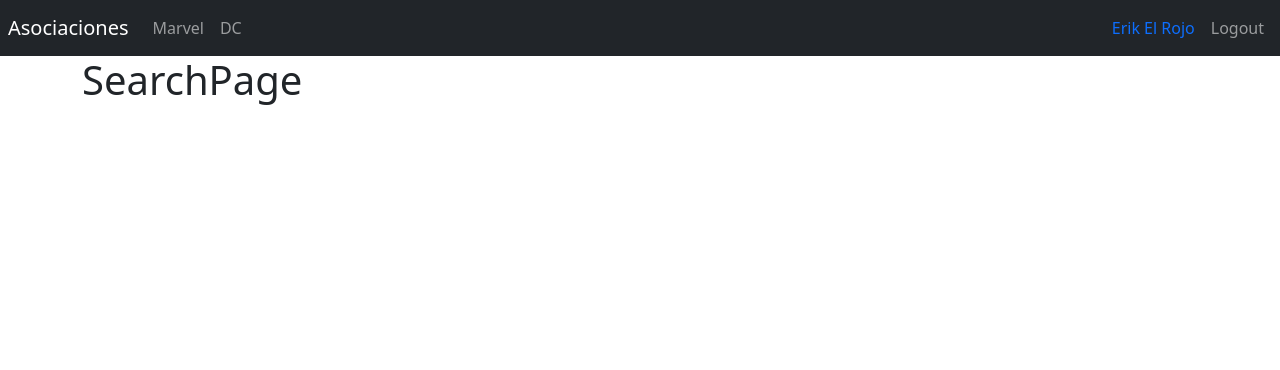
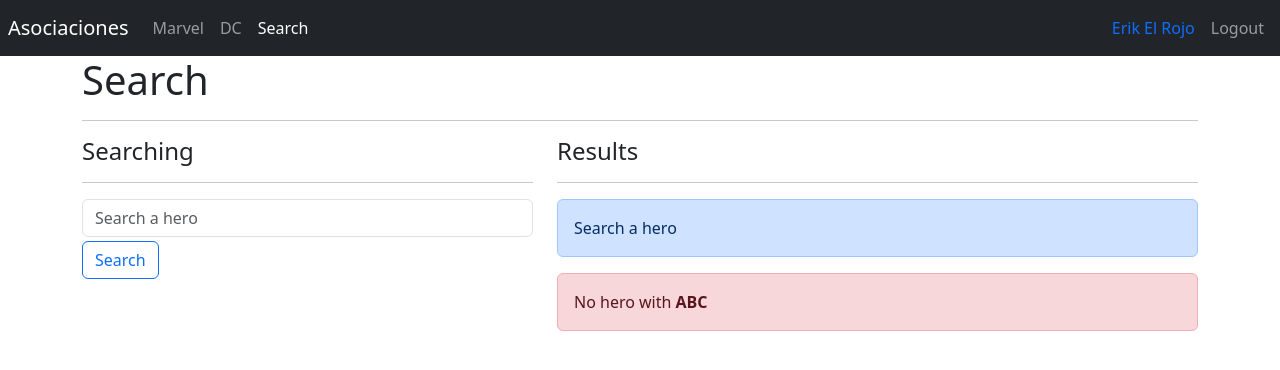
Before and after one commit to techred24/HEROES-SPA-REACT, a React (Vite) app: page /search in a window 1280 px wide. Shown: the top 370 px of the page. Built offline with nearby package versions, Linux system fonts and the light colour scheme.

Commit message:
Implementing SearchPage

```diff
--- a/src/heroes/pages/SearchPage.jsx
+++ b/src/heroes/pages/SearchPage.jsx
@@ -1,7 +1,43 @@
 import React from 'react'
+import { HeroCard } from '../components'
 
 export const SearchPage = () => {
   return (
-    <h1>SearchPage</h1>
+    <>
+      <h1>Search</h1>
+      <hr />
+
+      <div className="row">
+        <div className="col-5">
+          <h4>Searching</h4>
+          <hr />
+          <form>
+            <input
+              type="text"
+              placeholder='Search a hero'
+              className='form-control'
+              name='searchText'
+              autoComplete='off' />
+
+              <button className='btn btn-outline-primary mt-1'>
+                Search
+              </button>
+          </form>
+        </div>
+
+        <div className="col-7">
+          <h4>Results</h4>
+          <hr />
+
+          <div className="alert alert-primary">
+            Search a hero
+          </div>
+          <div className="alert alert-danger">
+            No hero with <b>ABC</b>
+          </div>
+          {/* <HeroCard /> */}
+        </div>
+      </div>
+    </>
   )
 }
--- a/src/ui/components/Navbar.jsx
+++ b/src/ui/components/Navbar.jsx
@@ -34,6 +34,13 @@
                     >
                         DC
                     </NavLink>
+
+                    <NavLink
+                        className={ ({isActive}) => `nav-item nav-link ${isActive ? 'active' : '' }`}
+                        to="/search"
+                    >
+                        Search
+                    </NavLink>
                 </div>
             </div>
 
```
